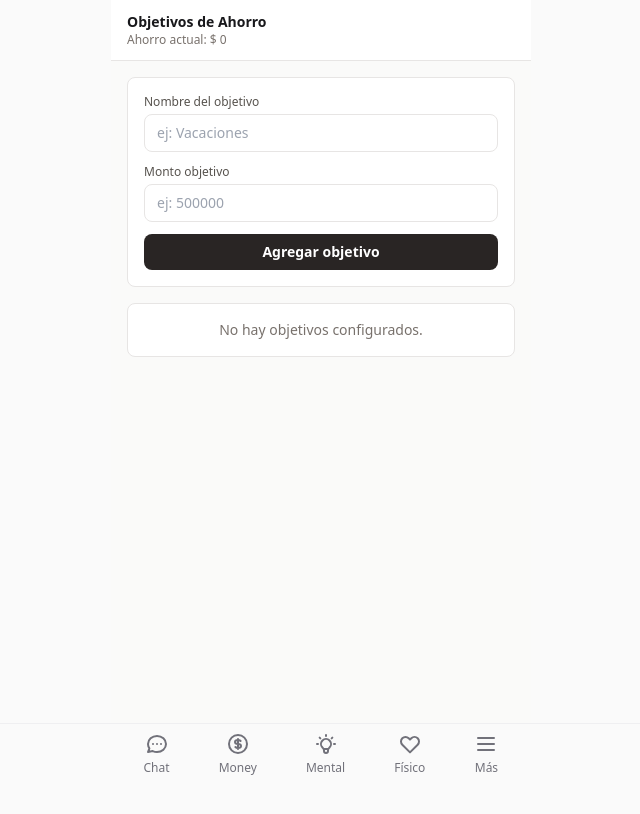
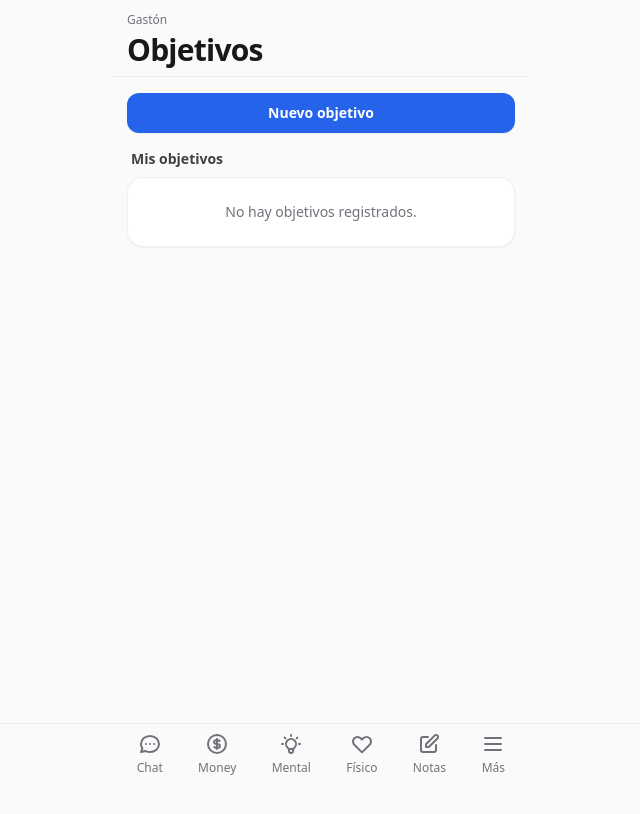
Before and after one commit to MonteNicolass/Gastoncito-, a Next.js app: page /objetivos in a window 1280 px wide. Shown: the top 814 px of the page, without its empty margins (319-959 px from the left). Built offline with nearby package versions, Linux system fonts and the light colour scheme.

Commit message:
add notes as main tab and show objectives progress

```diff
--- a/app/objetivos/page.js
+++ b/app/objetivos/page.js
@@ -1,131 +1,268 @@
 'use client'
 
 import { useState, useEffect } from 'react'
-import { initDB, getGoals, addGoal, deleteGoal, getMovimientos } from '@/lib/storage'
+import { initDB, getGoals, addGoal, deleteGoal, updateGoal } from '@/lib/storage'
+import TopBar from '@/components/ui/TopBar'
+import Card from '@/components/ui/Card'
+import Button from '@/components/ui/Button'
+import Input from '@/components/ui/Input'
 
 export default function ObjetivosPage() {
   const [goals, setGoals] = useState([])
-  const [name, setName] = useState('')
-  const [target, setTarget] = useState('')
-  const [savings, setSavings] = useState(0)
+  const [showModal, setShowModal] = useState(false)
+  const [goalName, setGoalName] = useState('')
+  const [goalTarget, setGoalTarget] = useState('')
+  const [goalProgress, setGoalProgress] = useState('')
 
   useEffect(() => {
-    const load = async () => {
-      await initDB()
-      const goalsData = await getGoals()
-      setGoals(goalsData)
+    initDB().then(loadGoals)
+  }, [])
 
-      const movs = await getMovimientos()
-      const ingresos = movs.filter((m) => m.tipo === 'ingreso').reduce((sum, m) => sum + m.monto, 0)
-      const gastos = movs.filter((m) => m.tipo === 'gasto').reduce((sum, m) => sum + m.monto, 0)
-      setSavings(ingresos - gastos)
-    }
-    load()
-  }, [])
+  const loadGoals = async () => {
+    const data = await getGoals()
+    const sorted = data.sort((a, b) => {
+      if (a.status === 'active' && b.status !== 'active') return -1
+      if (a.status !== 'active' && b.status === 'active') return 1
+      return new Date(b.created_at) - new Date(a.created_at)
+    })
+    setGoals(sorted)
+  }
+
+  const handleOpenModal = () => {
+    setShowModal(true)
+    setGoalName('')
+    setGoalTarget('')
+    setGoalProgress('')
+  }
+
+  const handleCloseModal = () => {
+    setShowModal(false)
+    setGoalName('')
+    setGoalTarget('')
+    setGoalProgress('')
+  }
 
   const handleSubmit = async (e) => {
     e.preventDefault()
-    if (!name.trim() || !target) return
+    if (!goalName.trim() || !goalTarget) return
 
-    await addGoal(name.trim(), parseFloat(target))
-    setName('')
-    setTarget('')
+    await addGoal({
+      name: goalName.trim(),
+      target: parseInt(goalTarget),
+      progress: parseInt(goalProgress) || 0,
+      status: 'active',
+      created_at: new Date().toISOString()
+    })
 
-    const goalsData = await getGoals()
-    setGoals(goalsData)
+    setShowModal(false)
+    await loadGoals()
   }
 
-  const handleDelete = async (goalName) => {
-    if (!confirm('¿Eliminar este objetivo?')) return
-    await deleteGoal(goalName)
-    const goalsData = await getGoals()
-    setGoals(goalsData)
+  const handleUpdateProgress = async (id, newProgress, target) => {
+    const status = newProgress >= target ? 'completed' : 'active'
+    await updateGoal(id, { progress: parseInt(newProgress), status })
+    await loadGoals()
   }
 
-  const formatAmount = (n) => {
-    return new Intl.NumberFormat('es-AR', {
-      style: 'currency',
-      currency: 'ARS',
-      minimumFractionDigits: 0,
-    }).format(n)
+  const handleMarkFailed = async (id) => {
+    if (!confirm('¿Marcar como fallido?')) return
+    await updateGoal(id, { status: 'failed' })
+    await loadGoals()
+  }
+
+  const handleDelete = async (id, name) => {
+    if (!confirm(`¿Eliminar "${name}"?`)) return
+    await deleteGoal(id)
+    await loadGoals()
+  }
+
+  const getProgressPercent = (goal) => {
+    return Math.min(100, Math.round((goal.progress / goal.target) * 100))
+  }
+
+  const getStatusBadge = (status) => {
+    if (status === 'completed') {
+      return (
+        <span className="inline-block px-2 py-1 text-xs font-semibold rounded-lg bg-green-100 dark:bg-green-900/30 text-green-700 dark:text-green-300">
+          Cumplido
+        </span>
+      )
+    }
+    if (status === 'failed') {
+      return (
+        <span className="inline-block px-2 py-1 text-xs font-semibold rounded-lg bg-red-100 dark:bg-red-900/30 text-red-700 dark:text-red-300">
+          Fallido
+        </span>
+      )
+    }
+    return (
+      <span className="inline-block px-2 py-1 text-xs font-semibold rounded-lg bg-blue-100 dark:bg-blue-900/30 text-blue-700 dark:text-blue-300">
+        Activo
+      </span>
+    )
   }
 
   return (
-    <div className="min-h-screen bg-stone-50 pb-20">
-      <header className="border-b border-stone-200 bg-white px-4 py-3 sticky top-0">
-        <h1 className="text-sm font-bold">Objetivos de Ahorro</h1>
-        <p className="text-xs text-stone-500">Ahorro actual: {formatAmount(savings)}</p>
-      </header>
+    <div className="flex flex-col min-h-screen">
+      <TopBar title="Objetivos" />
 
-      <div className="p-4 space-y-4">
-        <form onSubmit={handleSubmit} className="rounded-lg border border-stone-200 bg-white p-4 space-y-3">
-          <div>
-            <label className="text-xs text-stone-600 block mb-1">Nombre del objetivo</label>
-            <input
-              type="text"
-              value={name}
-              onChange={(e) => setName(e.target.value)}
-              placeholder="ej: Vacaciones"
-              className="w-full rounded-lg border border-stone-200 px-3 py-2 text-sm outline-none focus:border-stone-400"
-            />
-          </div>
-          <div>
-            <label className="text-xs text-stone-600 block mb-1">Monto objetivo</label>
-            <input
-              type="number"
-              value={target}
-              onChange={(e) => setTarget(e.target.value)}
-              placeholder="ej: 500000"
-              className="w-full rounded-lg border border-stone-200 px-3 py-2 text-sm outline-none focus:border-stone-400"
-            />
-          </div>
-          <button
-            type="submit"
-            className="w-full rounded-lg bg-stone-800 px-4 py-2 text-sm font-semibold text-white hover:bg-stone-700"
-          >
-            Agregar objetivo
-          </button>
-        </form>
+      <div className="flex-1 overflow-y-auto px-4 py-4 space-y-4">
+        <Button
+          onClick={handleOpenModal}
+          variant="primary"
+          className="w-full"
+        >
+          Nuevo objetivo
+        </Button>
 
-        {goals.length === 0 ? (
-          <div className="rounded-lg border border-stone-200 bg-white p-4 text-center text-sm text-stone-500">
-            No hay objetivos configurados.
-          </div>
-        ) : (
-          <div className="space-y-3">
-            {goals.map((goal) => {
-              const percent = (savings / goal.target) * 100
-              return (
-                <div key={goal.name} className="rounded-lg border border-stone-200 bg-white p-4">
-                  <div className="flex justify-between items-start mb-2">
-                    <div>
-                      <h3 className="text-sm font-semibold">{goal.name}</h3>
-                      <p className="text-xs text-stone-500 mt-1">
-                        {formatAmount(savings)} / {formatAmount(goal.target)}
-                      </p>
+        <div className="space-y-2">
+          <h2 className="text-sm font-semibold text-zinc-700 dark:text-zinc-300 px-1">
+            Mis objetivos
+          </h2>
+          {goals.length === 0 ? (
+            <Card className="p-6 text-center">
+              <p className="text-sm text-zinc-500 dark:text-zinc-400">
+                No hay objetivos registrados.
+              </p>
+            </Card>
+          ) : (
+            goals.map((goal) => (
+              <Card key={goal.id} className="p-4">
+                <div className="space-y-3">
+                  <div className="flex items-start justify-between gap-3">
+                    <div className="flex-1 min-w-0">
+                      <div className="text-base font-medium text-zinc-900 dark:text-zinc-100 mb-1">
+                        {goal.name}
+                      </div>
+                      <div className="flex items-center gap-2 mb-2">
+                        {getStatusBadge(goal.status)}
+                      </div>
                     </div>
-                    <button
-                      onClick={() => handleDelete(goal.name)}
-                      className="text-xs text-red-600 hover:text-red-700 font-semibold"
+                    <Button
+                      onClick={() => handleDelete(goal.id, goal.name)}
+                      variant="ghost"
+                      size="sm"
+                      className="text-red-600 hover:text-red-700 dark:text-red-400 flex-shrink-0"
                     >
                       Eliminar
-                    </button>
+                    </Button>
                   </div>
-                  <div className="h-2 bg-stone-100 rounded-full overflow-hidden">
-                    <div
-                      className="h-full bg-stone-800 transition-all"
-                      style={{ width: `${Math.min(percent, 100)}%` }}
-                    />
+
+                  {/* Progress bar */}
+                  <div className="space-y-1">
+                    <div className="flex justify-between items-baseline text-xs">
+                      <span className="text-zinc-500 dark:text-zinc-400">
+                        Progreso: {goal.progress} / {goal.target}
+                      </span>
+                      <span className="font-semibold text-zinc-900 dark:text-zinc-100">
+                        {getProgressPercent(goal)}%
+                      </span>
+                    </div>
+                    <div className="h-2 bg-zinc-200 dark:bg-zinc-800 rounded-full overflow-hidden">
+                      <div
+                        className={`h-full transition-all ${
+                          goal.status === 'completed'
+                            ? 'bg-green-500'
+                            : goal.status === 'failed'
+                            ? 'bg-red-500'
+                            : 'bg-blue-500'
+                        }`}
+                        style={{ width: `${getProgressPercent(goal)}%` }}
+                      />
+                    </div>
                   </div>
-                  <div className="text-xs text-stone-600 mt-1 text-right">
-                    {percent.toFixed(0)}%
-                  </div>
+
+                  {/* Actions for active goals */}
+                  {goal.status === 'active' && (
+                    <div className="flex gap-2">
+                      <Input
+                        type="number"
+                        placeholder="Nuevo progreso"
+                        className="flex-1"
+                        onKeyDown={(e) => {
+                          if (e.key === 'Enter' && e.target.value) {
+                            handleUpdateProgress(goal.id, e.target.value, goal.target)
+                            e.target.value = ''
+                          }
+                        }}
+                      />
+                      <Button
+                        onClick={() => handleMarkFailed(goal.id)}
+                        variant="ghost"
+                        size="sm"
+                        className="text-zinc-600 dark:text-zinc-400"
+                      >
+                        Falló
+                      </Button>
+                    </div>
+                  )}
                 </div>
-              )
-            })}
+              </Card>
+            ))
+          )}
+        </div>
+      </div>
+
+      {/* Modal */}
+      {showModal && (
+        <div className="fixed inset-0 z-[60] flex items-end justify-center bg-black/40 backdrop-blur-sm">
+          <div className="w-full max-w-[420px] bg-white dark:bg-zinc-900 rounded-t-3xl shadow-xl animate-slide-up">
+            <div className="px-4 py-3 border-b border-zinc-200 dark:border-zinc-800">
+              <div className="flex items-center justify-between">
+                <h3 className="text-lg font-bold text-zinc-900 dark:text-zinc-100">
+                  Nuevo objetivo
+                </h3>
+                <button
+                  onClick={handleCloseModal}
+                  className="text-zinc-500 dark:text-zinc-400 hover:text-zinc-900 dark:hover:text-zinc-100"
+                >
+                  <svg className="w-6 h-6" fill="none" stroke="currentColor" viewBox="0 0 24 24">
+                    <path strokeLinecap="round" strokeLinejoin="round" strokeWidth={2} d="M6 18L18 6M6 6l12 12" />
+                  </svg>
+                </button>
+              </div>
+            </div>
+
+            <form onSubmit={handleSubmit} className="p-4 space-y-3">
+              <Input
+                label="Nombre"
+                type="text"
+                placeholder="Ej: Correr 100km este mes"
+                value={goalName}
+                onChange={(e) => setGoalName(e.target.value)}
+                required
+              />
+
+              <Input
+                label="Meta"
+                type="number"
+                placeholder="Ej: 100"
+                value={goalTarget}
+                onChange={(e) => setGoalTarget(e.target.value)}
+                required
+              />
+
+              <Input
+                label="Progreso inicial"
+                type="number"
+                placeholder="Ej: 0"
+                value={goalProgress}
+                onChange={(e) => setGoalProgress(e.target.value)}
+              />
+
+              <div className="pt-2">
+                <Button
+                  type="submit"
+                  variant="primary"
+                  className="w-full"
+                >
+                  Crear
+                </Button>
+              </div>
+            </form>
           </div>
-        )}
-      </div>
+        </div>
+      )}
     </div>
   )
 }
--- a/components/ui/BottomTabs.js
+++ b/components/ui/BottomTabs.js
@@ -44,6 +44,15 @@ export default function BottomTabs() {
       )
     },
     {
+      name: 'Notas',
+      href: '/notas',
+      icon: (active) => (
+        <svg className="w-6 h-6" fill={active ? 'currentColor' : 'none'} stroke="currentColor" strokeWidth={active ? 0 : 2} viewBox="0 0 24 24">
+          <path strokeLinecap="round" strokeLinejoin="round" d="M11 5H6a2 2 0 00-2 2v11a2 2 0 002 2h11a2 2 0 002-2v-5m-1.414-9.414a2 2 0 112.828 2.828L11.828 15H9v-2.828l8.586-8.586z" />
+        </svg>
+      )
+    },
+    {
       name: 'Más',
       href: '/mas',
       icon: (active) => (
@@ -66,7 +75,7 @@ export default function BottomTabs() {
               <Link
                 key={tab.href}
                 href={tab.href}
-                className={`flex flex-col items-center gap-1 py-2 px-4 transition-colors ${
+                className={`flex flex-col items-center gap-1 py-2 px-2 transition-colors ${
                   isActive
                     ? 'text-blue-600 dark:text-blue-400'
                     : 'text-zinc-500 dark:text-zinc-400 hover:text-zinc-900 dark:hover:text-zinc-100'
```
